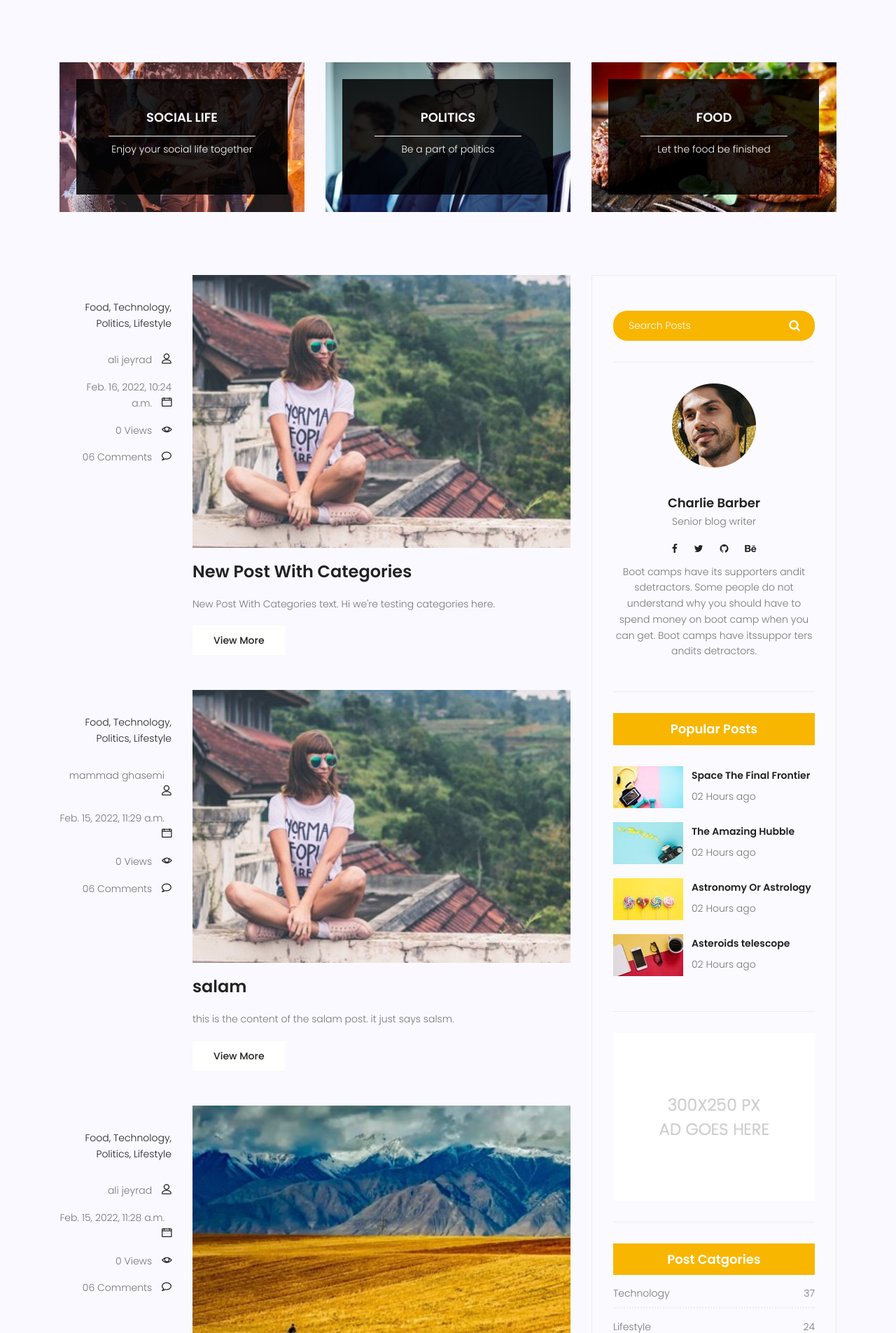
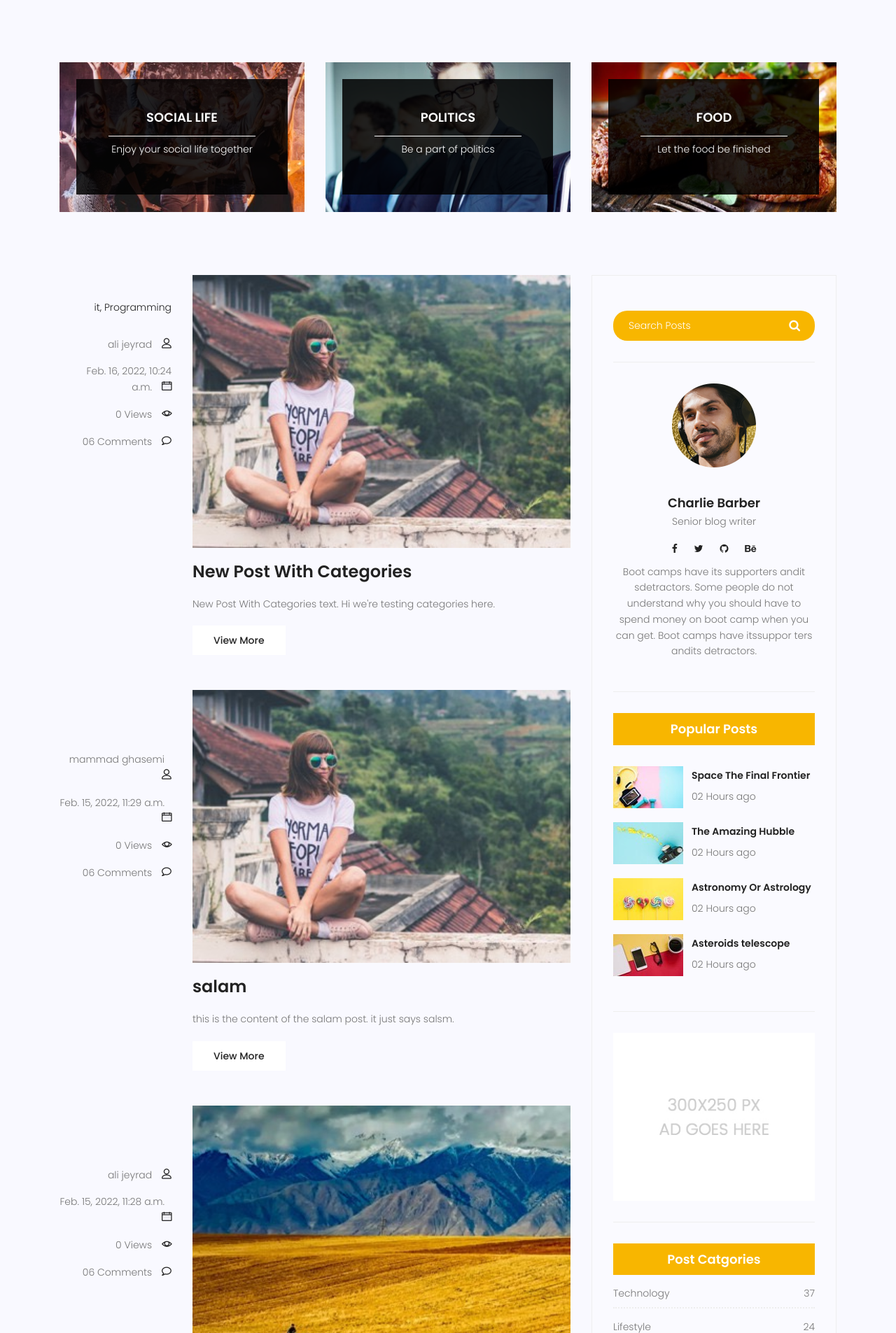
Before and after one commit to Alijeyrad/django_practice, a Django app: page /blog/ in a window 1280 px wide. Shown: the part 689-2594 px from the top of the page at 70% size. Run offline with Django 3.2, Linux system fonts and the light colour scheme; data comes from the database, SQL or seed files in the repository; both versions use the stored data as it was after the commit; some libraries are stand-ins or nearby versions.

Commit message:
added category to the model
and used categories in templates

```diff
--- a/travel/home/admin.py
+++ b/travel/home/admin.py
@@ -1,5 +1,5 @@
 from django.contrib import admin
-from .models import Post, Contact
+from .models import Post, Contact, Category
 # Register your models here.
 
 @admin.register(Post)
@@ -14,3 +14,7 @@
 @admin.register(Contact)
 class ContactAdmin(admin.ModelAdmin):
     pass
+
+@admin.register(Category)
+class CategoryAdmin(admin.ModelAdmin):
+    pass
--- a/travel/home/models.py
+++ b/travel/home/models.py
@@ -1,6 +1,13 @@
 from django.db import models
 from django.contrib.auth.models import User
+
 # Create your models here.
+
+class Category(models.Model):
+    name = models.CharField(max_length=255)
+
+    def __str__(self):
+        return self.name
 
 class Post(models.Model):
     title = models.CharField(max_length=255)
@@ -8,7 +15,7 @@
     image = models.ImageField(upload_to='blog/', default='blog/default.jpg')
     author = models.ForeignKey(User, null=True, on_delete= models.CASCADE)
     # tags =
-    # category =
+    category = models.ManyToManyField(Category)
     counted_views = models.IntegerField(default=0)
     status = models.BooleanField(default=False)
     published_date = models.DateTimeField(null=True)
--- a/travel/templates/blog/blog-home.html
+++ b/travel/templates/blog/blog-home.html
@@ -95,14 +95,22 @@
 				<div class="single-post row">
 					<div class="col-lg-3  col-md-3 meta-details">
 						<ul class="tags">
-							<li><a href="#">Food,</a></li>
-							<li><a href="#">Technology,</a></li>
-							<li><a href="#">Politics,</a></li>
-							<li><a href="#">Lifestyle</a></li>
+
+							{% for category in post.category.all %}
+							{% if forloop.last %}
+							<li><a href="#">{{category}}</a></li>
+							{% else %}
+							<li><a href="#">{{category}},</a></li>
+							{% endif %}
+							{% endfor %}
+							<br>
+							<!--{{ post.category.all|join:', '}} another way to add comma -->
+
 						</ul>
 						<div class="user-details row">
 							<p class="user-name col-lg-12 col-md-12 col-6"><a href="#">{{post.author.get_full_name}}</a>
-								<span class="lnr lnr-user"></span></p>
+								<span class="lnr lnr-user"></span>
+							</p>
 							<p class="date col-lg-12 col-md-12 col-6"><a href="#">{{post.created_date}}</a> <span
 									class="lnr lnr-calendar-full"></span></p>
 							<p class="view col-lg-12 col-md-12 col-6"><a href="#">{{post.counted_views}} Views</a> <span
```
Also changed, not shown: travel/db.sqlite3, travel/home/migrations/0004_auto_20220216_1019.py (added).
